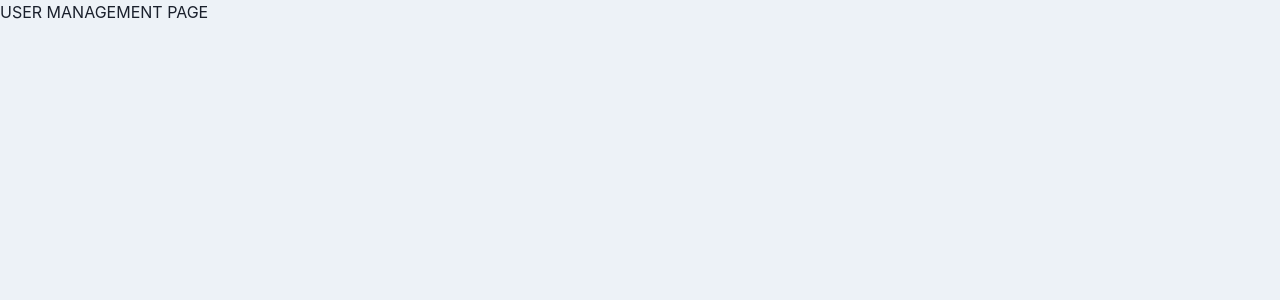
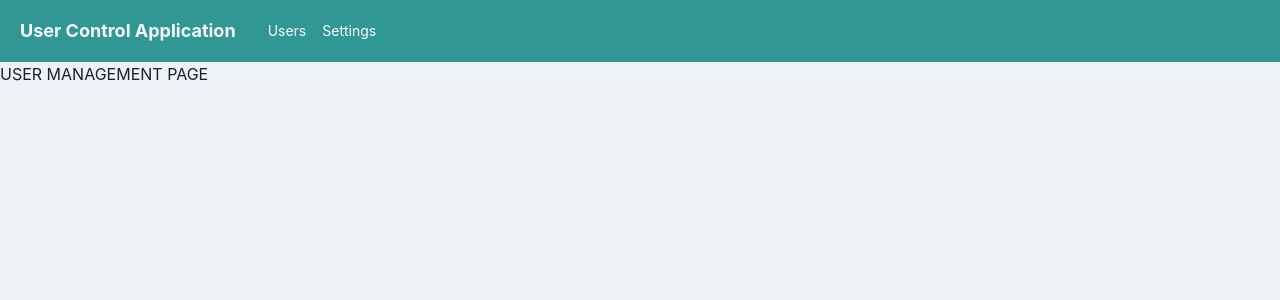
Before and after one commit to Remi-1201/React-Typescript-03, a React (Create React App) app: page /home/user_management in a window 1280 px wide. Shown: the top 300 px of the page. Built offline with nearby package versions, Linux system fonts and the light colour scheme.

Commit message:
4. ヘッダーの作成

```diff
--- a/package.json
+++ b/package.json
@@ -9,6 +9,7 @@
   ],
   "main": "src/index.tsx",
   "dependencies": {
+    "@chakra-ui/icons": "1.1.0",
     "@chakra-ui/react": "1.3.3",
     "@emotion/react": "11.1.5",
     "@emotion/styled": "11.1.5",
--- /dev/null
+++ b/src/components/organisms/layout/Header.tsx
@@ -0,0 +1,86 @@
+// 4- LOGIN画面のみHeaderを表示しない
+import { memo, VFC } from "react";
+import {
+  Box,
+  DrawerOverlay,
+  Flex,
+  Heading,
+  IconButton,
+  Link,
+  Drawer,
+  DrawerContent,
+  DrawerBody,
+  Button,
+  useDisclosure
+} from "@chakra-ui/react";
+import { HamburgerIcon } from "@chakra-ui/icons";
+
+export const Header: VFC = memo(() => {
+  // 4- useDisclosure=Drawerの表示を設定するフック
+  // - useDisclosureを使うとisOpen, onOpen, onCloseをそれぞれ関数定義しなくても良くなる
+  const { isOpen, onOpen, onClose } = useDisclosure();
+  return (
+    <>
+      {/* 4- as=レンダリングのタグは"nav" */}
+      <Flex
+        as="nav"
+        bg="teal.500"
+        color="gray.50"
+        align="center"
+        justify="space-between"
+        // 4- "base: 3" =0.75rem
+        padding={{ base: 3, md: 5 }}
+      >
+        {/* 4- mr = margin-right */}
+        <Flex align="center" as="a" mr={8} _hover={{ cursor: "pointer" }}>
+          {/* 4- Headingタグの中にアプリ名を表記
+      - base, md = chakra-uiのbreakpoints
+      - baseサイズ画面の場合、fontSizeは"md"
+      - mdサイズ以上の画面の場合、fontSizeは"lg" */}
+          <Heading as="h1" fontSize={{ base: "md", md: "lg" }}>
+            User Control Application
+          </Heading>
+        </Flex>
+
+        {/* 4- Headerのメニュー/　flexGrow=padding-left/ base=モバイルサイズ*/}
+        <Flex
+          align="center"
+          fontSize="sm"
+          flexGrow={2}
+          display={{ base: "none", md: "flex" }}
+        >
+          {/* 4- pr=padding-right */}
+          <Box pr={4}>
+            <Link>Users</Link>
+          </Box>
+          <Link>Settings</Link>
+        </Flex>
+
+        {/* 4- モバイルサイズの時はアイコンとしてメニューを表示 */}
+        <IconButton
+          aria-label="Menu"
+          icon={<HamburgerIcon />}
+          size="sm"
+          variant="unstyled"
+          // 4- mdサイズの場合はリンク表示に切り替わるので"none"に設定
+          display={{ base: "block", md: "none" }}
+          // 4- IconをclickするとDrawerが開く
+          onClick={onOpen}
+        />
+      </Flex>
+      {/* 4- Drawerタグ = サイドメニュー */}
+      <Drawer placement="left" size="xs" onClose={onClose} isOpen={isOpen}>
+        <DrawerOverlay>
+          <DrawerContent>
+            {/* 4- p=padding, w=width */}
+            <DrawerBody p={0} bg="gray.100">
+              <Button w="100%">Top</Button>
+              <Button w="100%">Users</Button>
+              <Button w="100%">Settings</Button>
+            </DrawerBody>
+          </DrawerContent>
+        </DrawerOverlay>
+      </Drawer>
+    </>
+  );
+});
--- /dev/null
+++ b/src/components/templates/HeaderLayout.tsx
@@ -0,0 +1,17 @@
+// 4- LOGIN画面のみHeaderを表示しない
+import { memo, ReactNode, VFC } from "react";
+import { Header } from "../organisms/layout/Header";
+
+type Props = {
+  children: ReactNode;
+};
+
+export const HeaderLayout: VFC<Props> = memo((props) => {
+  const { children } = props;
+  return (
+    <>
+      <Header />
+      {children}
+    </>
+  );
+});
--- a/src/router/HomeRoutes.tsx
+++ b/src/router/HomeRoutes.tsx
@@ -21,7 +21,7 @@
     children: <Setting />
   },
   {
-    // urlが /xxxxx だけではなく、home/xxxxxの場合でもPage404が表示するように設定
+    // 3- urlが /xxxxx だけではなく、home/xxxxxの場合でもPage404が表示するように設定
     path: "*",
     exact: false,
     children: <Page404 />
--- a/src/router/Router.tsx
+++ b/src/router/Router.tsx
@@ -3,6 +3,7 @@
 import { Login } from "../components/pages/Login";
 import { homeRoutes } from "./HomeRoutes";
 import { Page404 } from "../components/pages/Page404";
+import { HeaderLayout } from "../components/templates/HeaderLayout";
 
 export const Router: VFC = memo(() => {
   return (
@@ -24,7 +25,8 @@
                 exact={route.exact}
                 path={`${url}${route.path}`}
               >
-                {route.children}
+                {/* 4- /home配下の全てのページにheaderを設定 */}
+                <HeaderLayout>{route.children}</HeaderLayout>
               </Route>
             ))}
           </Switch>
```
Also changed, not shown: 1 other file (tests, documents, lock files or other folders).
